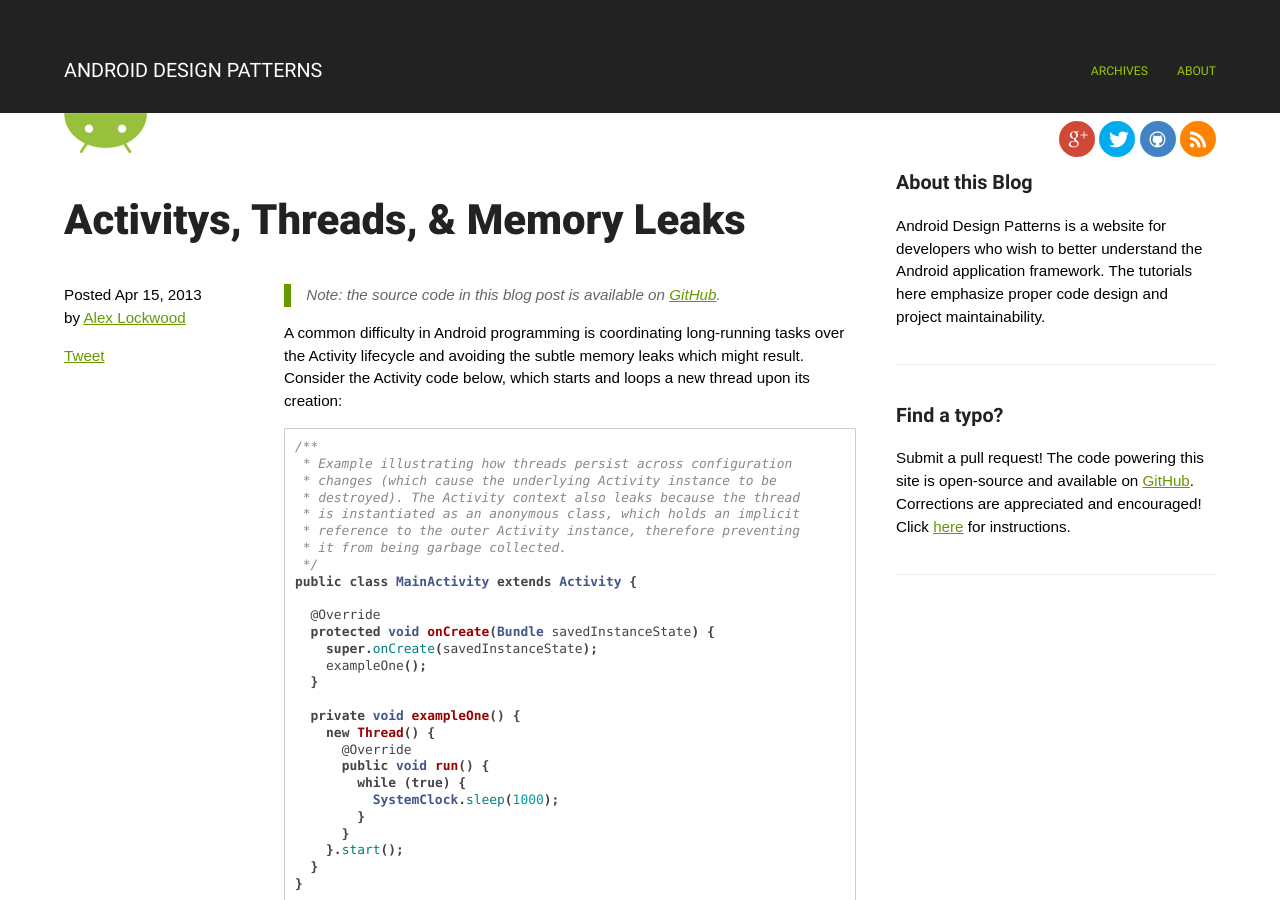
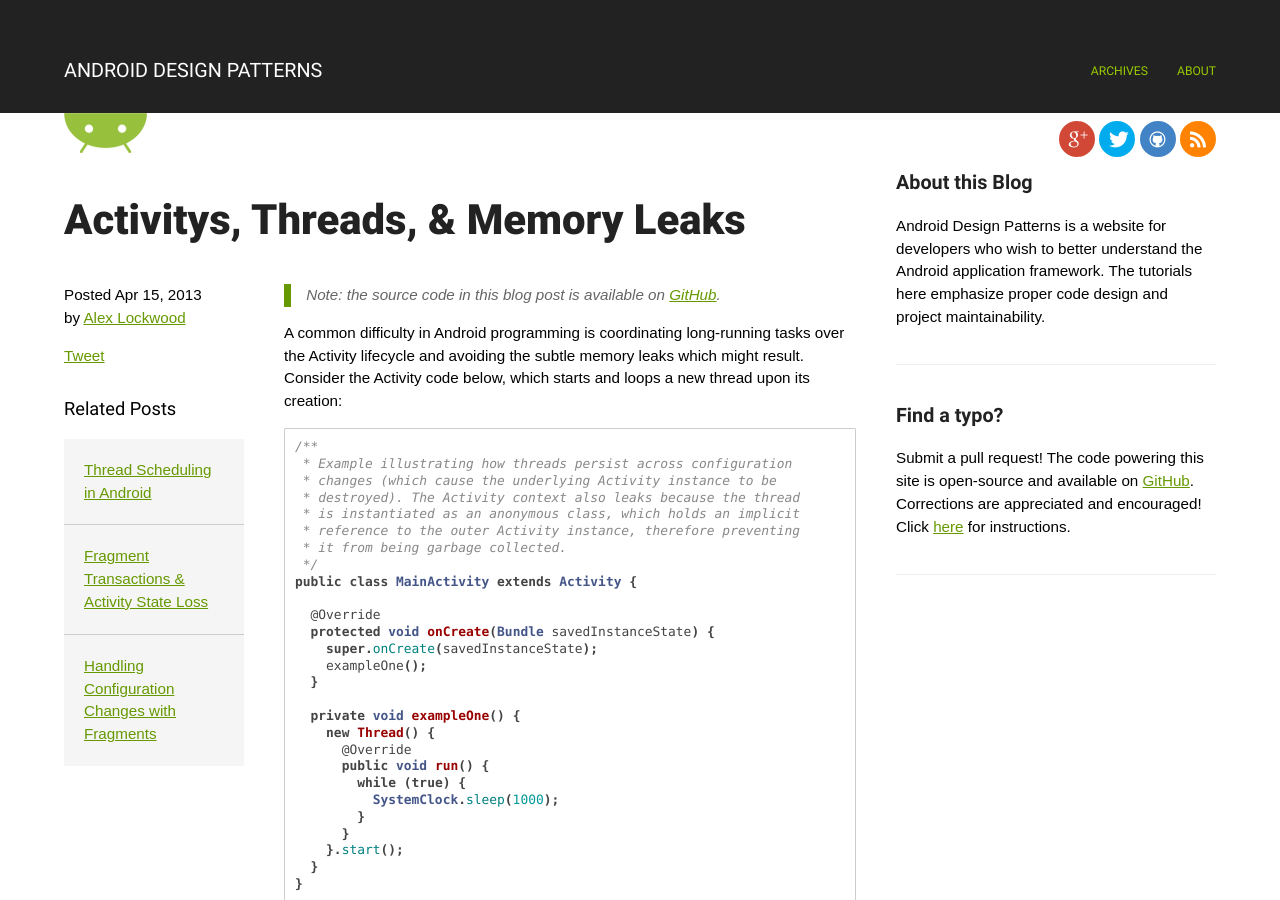
Before and after one commit to alexjlockwood/AndroidDesignPatterns, a Jekyll site: the page built from _posts/2013-04-15-activitys-threads-and-memory-leaks.md, in a window 1280 px wide and 900 px high. Built offline with Jekyll 4.4.1, drawn with Linux system fonts in a browser that asks for light colours; some web fonts are replaced; Markdown is read by kramdown in place of the engine named in the settings; comment, search, counter and statistics services are not loaded.

Commit message:
Added related posts

```diff
--- a/_posts/2013-04-15-activitys-threads-and-memory-leaks.md
+++ b/_posts/2013-04-15-activitys-threads-and-memory-leaks.md
@@ -3,6 +3,10 @@ layout: post
 title: 'Activitys, Threads, & Memory Leaks'
 date: 2013-04-15
 permalink: /2013/04/activitys-threads-memory-leaks.html
+updated: '2014-01-14'
+related: ['/2014/01/thread-scheduling-in-android.html',
+	  '/2013/08/fragment-transaction-commit-state-loss.html',
+	  '/2013/04/retaining-objects-across-config-changes.html']
 ---
 > Note: the source code in this blog post is available on
 > <a href="https://github.com/alexjlockwood/leaky-threads">GitHub</a>.
```
